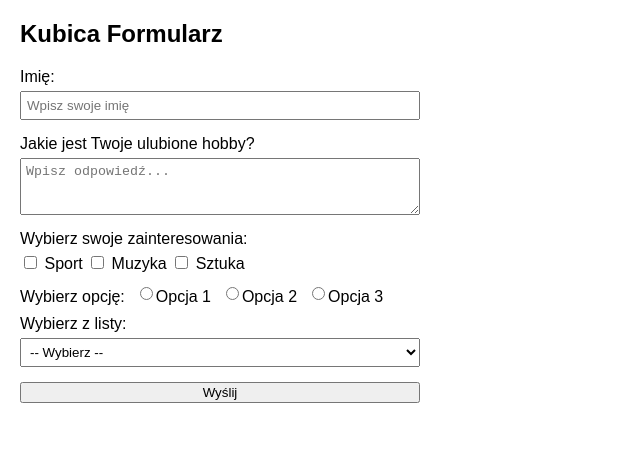
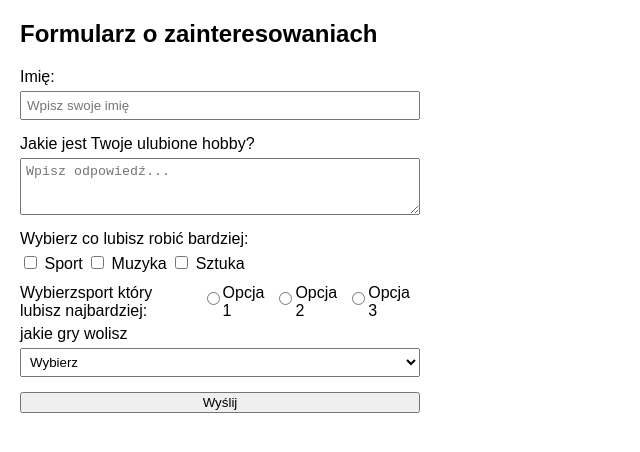
Before and after one commit to bonie-tak/bonie-tak1, a plain HTML site: page formularz_kubica.html in a window 1280 px wide. Shown: the whole page, without its empty margins (0-640 px from the left). Drawn offline with Linux system fonts and the light colour scheme.

Commit message:
formularz_kubica.html

```diff
--- a/formularz_kubica.html
+++ b/formularz_kubica.html
@@ -34,26 +34,26 @@
             margin-right: 10px;
         }
 
-        /* Zwiększenie rozmiaru czcionki dla tytułu formularza */
+
         h1 {
-            font-size: 24px; /* Zwiększenie rozmiaru czcionki */
-            margin-bottom: 20px; /* Dodanie odstępu od formularza */
+            font-size: 24px;
+            margin-bottom: 20px;
         }
     </style>
 </head>
 <body>
-    <h1>Kubica Formularz</h1> <!-- Tytuł formularza -->
+    <h1>Formularz o zainteresowaniach</h1> <!-- Tytuł formularza -->
     <form>
 
         <label for="imie">Imię:</label>
         <input type="text" id="imie" name="imie" placeholder="Wpisz swoje imię">
 
-        <!-- Pytanie z odpowiedzią tekstową -->
+
         <label for="pytanie1">Jakie jest Twoje ulubione hobby?</label>
         <textarea id="pytanie1" name="pytanie1" rows="3" placeholder="Wpisz odpowiedź..."></textarea>
 
-        <!-- Pytanie z wyborem wielokrotnym (checkboxy) -->
-        <label for="zainteresowania">Wybierz swoje zainteresowania:</label>
+
+        <label for="zainteresowania">Wybierz co lubisz robić bardziej:</label>
         <div>
             <input type="checkbox" id="sport" name="zainteresowania" value="sport">
             <label for="sport">Sport</label>
@@ -61,33 +61,33 @@
             <input type="checkbox" id="muzyka" name="zainteresowania" value="muzyka">
             <label for="muzyka">Muzyka</label>
 
-            <input type="checkbox" id="sztuka" name="zainteresowania" value="sztuka">
+            <input type="checkbox" id="sztuka" name="zainteresowania" value="gry">
             <label for="sztuka">Sztuka</label>
         </div>
 
-        <!-- Opcje wyboru w poziomie -->
+
         <div class="horizontal">
-            <label for="opcje">Wybierz opcję:</label>
-            <input type="radio" id="opcja1" name="opcje" value="1">
+            <label for="opcje">Wybierzsport który lubisz najbardziej:</label>
+            <input type="radio" id="opcja1" name="piłka nożna" value="1">
             <label for="opcja1">Opcja 1</label>
 
-            <input type="radio" id="opcja2" name="opcje" value="2">
+            <input type="radio" id="opcja2" name="pływania" value="2">
             <label for="opcja2">Opcja 2</label>
 
-            <input type="radio" id="opcja3" name="opcje" value="3">
+            <input type="radio" id="opcja3" name="biegi" value="3">
             <label for="opcja3">Opcja 3</label>
         </div>
 
-        <!-- Pole wyboru z listy rozwijanej -->
-        <label for="lista">Wybierz z listy:</label>
+
+        <label for="lista">jakie gry wolisz</label>
         <select id="lista" name="lista">
-            <option value="">-- Wybierz --</option>
-            <option value="1">Opcja 1</option>
-            <option value="2">Opcja 2</option>
-            <option value="3">Opcja 3</option>
+            <option value=""> Wybierz </option>
+            <option value="1">dynamicze</option>
+            <option value="2">strategiczne</option>
+            <option value="3">relaksujące</option>
         </select>
 
-        <!-- Przycisk wysyłania formularza -->
+
         <button type="submit">Wyślij</button>
     </form>
 </body>
```
